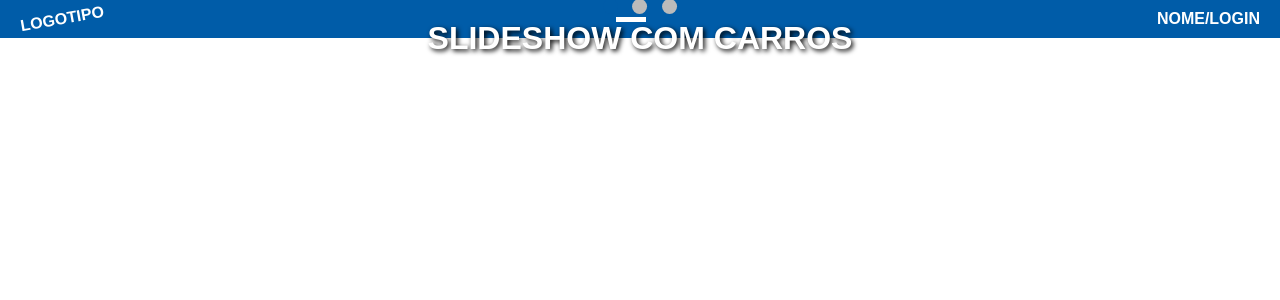
After one commit to ana-3m/SI, a PHP site: page /teste.html in a window 1280 px wide. The commit adds this page. Shown: the top 300 px of the page. Run offline with PHP 8.4, Linux system fonts and the light colour scheme.

Commit message:
erros e testes

```diff
--- /dev/null
+++ b/css/teste.css
@@ -0,0 +1,81 @@
+/* styles.css */
+body {
+    margin: 0;
+    font-family: Arial, sans-serif;
+}
+
+.header {
+    display: flex;
+    justify-content: space-between;
+    align-items: center;
+    background-color: #005ca8;
+    color: white;
+    padding: 10px 20px;
+}
+
+.logo {
+    font-weight: bold;
+    transform: rotate(-10deg);
+}
+
+.menu-icon {
+    position: relative;
+    cursor: pointer;
+}
+
+.menu-icon .icon-bar {
+    width: 30px;
+    height: 5px;
+    background-color: white;
+    margin: 6px 0;
+}
+
+.login {
+    font-weight: bold;
+}
+
+.main-content {
+    position: relative;
+    text-align: center;
+}
+
+.slideshow {
+    position: relative;
+}
+
+.car-image {
+    width: 100%;
+    height: auto;
+}
+
+.slideshow-text {
+    position: absolute;
+    top: 50%;
+    left: 50%;
+    transform: translate(-50%, -50%);
+    font-size: 2em;
+    font-weight: bold;
+    color: white;
+    text-shadow: 2px 2px 5px black;
+    white-space: nowrap;
+}
+
+.dots {
+    position: absolute;
+    bottom: 20px;
+    left: 50%;
+    transform: translateX(-50%);
+}
+
+.dot {
+    height: 15px;
+    width: 15px;
+    margin: 0 5px;
+    background-color: #bbb;
+    border-radius: 50%;
+    display: inline-block;
+}
+
+.dot.active {
+    background-color: #005ca8;
+}
--- a/login.html
+++ b/login.html
@@ -1,18 +1,18 @@
-<!DOCTYPE html>
+!DOCTYPE html>
 <html>
 
 <head>
   <meta charset="utf-8">
   <meta name="viewport" content="width=device-width">
   <title>rent-a-car</title>
-  <link href="style.css" rel="stylesheet" type="text/css" />
+  <link href="css/style.css" rel="stylesheet" type="text/css" />
   <style>
   button {display: none;}
   </style>
 </head>
 
 <body>
-  <script src="togglep.js"></script>
+  <script src="js/togglep.js"></script>
 
     <header>
       <div class="logo">
--- a/replit_zip_error_log.txt
+++ /dev/null
@@ -1,2 +0,0 @@
-{"error":".zip archives do not support non-regular files","level":"error","msg":"unable to write file .cache/replit/modules/replit","time":"2024-12-06T18:32:52Z"}
-{"error":".zip archives do not support non-regular files","level":"error","msg":"unable to write file .cache/replit/modules/web","time":"2024-12-06T18:32:52Z"}
--- /dev/null
+++ b/teste.html
@@ -0,0 +1,32 @@
+<!DOCTYPE html>
+<html lang="en">
+<head>
+  <meta charset="UTF-8">
+  <meta name="viewport" content="width=device-width, initial-scale=1.0">
+  <title>Slideshow com Carros</title>
+  <link rel="stylesheet" href="css/teste.css">
+</head>
+<body>
+<header class="header">
+  <div class="logo">LOGOTIPO</div>
+  <div class="menu-icon">
+    <div class="icon-bar"></div>
+  </div>
+  <div class="login">NOME/LOGIN</div>
+</header>
+<main class="main-content">
+  <div class="slideshow">
+<!--    <img src="lamborghini.jpg" alt="Carro Lamborghini" class="car-image">-->
+    <div class="slideshow-text">SLIDESHOW COM CARROS</div>
+    <div class="dots">
+      <span class="dot active"></span>
+      <span class="dot"></span>
+      <span class="dot"></span>
+    </div>
+  </div>
+</main>
+</body>
+</html>
+
+</body>
+</html>
```
Also changed, not shown: css/style.css (renamed from style.css, +24 -12 lines), frota.html (+4 -3 lines), index.html (+4 -3 lines), quemsomos.html (+5 -4 lines), reservas.html (+5 -4 lines), reviews.html (+6 -5 lines), singin.html (+5 -4 lines), js/script.js (renamed from script.js), js/togglep.js (renamed from togglep.js), 2 other files.
